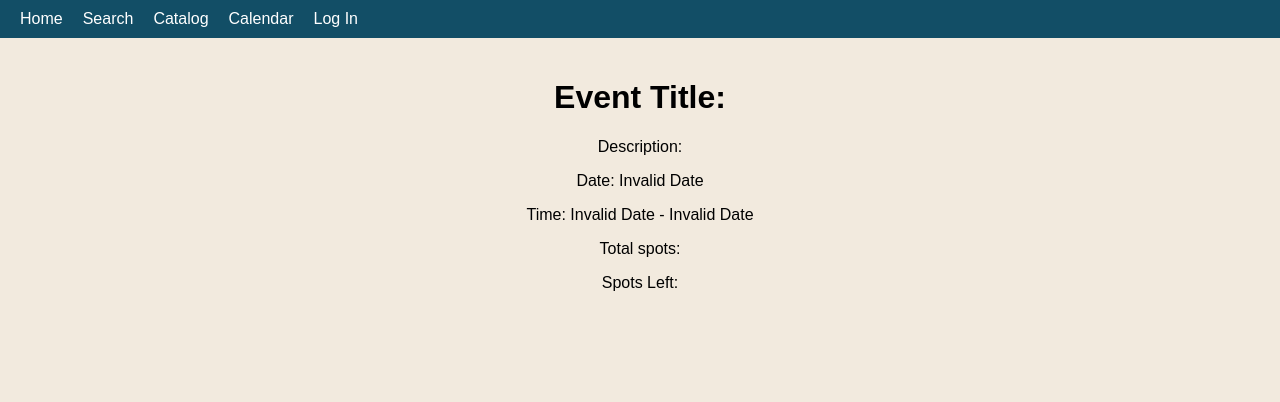
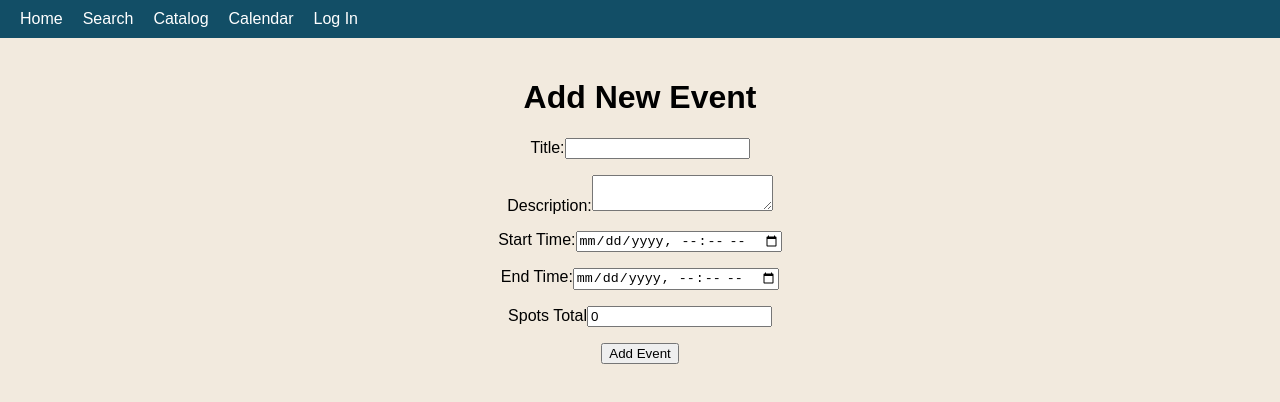
Before and after one commit to shikhap04/library-system, a React (Create React App) app: page /calendar/event/create in a window 1280 px wide. Shown: the top 402 px of the page. Built offline with nearby package versions, Linux system fonts and the light colour scheme; no server answers.

Commit message:
create event page

```diff
--- a/src/App.js
+++ b/src/App.js
@@ -14,6 +14,7 @@ import CreateResource from './CreateResource';
 import EventsCalendar from './Calendar';
 import Event from './EventDetails';
 import UpdateEvent from './EventUpdate';
+import CreateEvent from './CreateEvent';
 
 
 function App() {
@@ -33,6 +34,7 @@ function App() {
           <Route path="/calendar" element={<EventsCalendar/>} />
           <Route path="/calendar/event/:event_id" element={<Event/>} />
           <Route path="/calendar/event/update/:event_id" element={<UpdateEvent/>} />
+          <Route path="/calendar/event/create" element={<CreateEvent/>} />
         </Routes>
       </div>
     </Router>
--- /dev/null
+++ b/src/CreateEvent.js
@@ -0,0 +1,75 @@
+import React, { useState } from 'react';
+import axios from 'axios';
+
+const CreateEvent = () => {
+    const [event, setEvent] = useState({
+        event_name: '',
+        event_desc: '',
+        startTime: '',
+        endTime: '',
+        spotsTotal: 0,
+        spotsLeft: 0,
+        approved: "0",
+    });
+  const [error, setError] = useState('');
+  const [success, setSuccess] = useState('');
+
+
+  const handleChange = (e) => {
+    setEvent({ ...event, [e.target.name]: e.target.value });
+  };
+
+  const handleAddingEvent = async (e) => {
+    e.preventDefault();
+    try {
+      const response = await axios.post('/calendar/event/add', event);
+      if (response.status === 201) {
+        setSuccess('Successfully added event');
+        setError(null);
+      } else {
+        setError('Failed to adding event');
+        setSuccess(null);
+      }
+    } catch (error) {
+      console.error('Error adding event:', error);
+      setError('Failed to adding event');
+      setSuccess(null);
+    }
+  };
+
+
+  return (
+    <div>
+      <h1>Add New Event </h1>
+      <form onSubmit={handleAddingEvent}>
+        <div>
+            <p>
+                Title:
+                <input type="text" name="event_name" value={event.event_name} onChange={handleChange} required></input>
+            </p>
+            <p>
+                Description:
+                <textarea name="event_desc" value={event.event_desc} onChange={handleChange} required></textarea>
+            </p>
+            <p>
+                Start Time:
+                <input type="datetime-local" name="startTime" value={event.startTime} onChange={handleChange} required></input>
+            </p>
+            <p>
+                End Time:
+                <input type="datetime-local" name="endTime" value={event.endTime} onChange={handleChange} required></input>
+            </p>
+            <p>
+                Spots Total
+                <input type="text" name="spotsTotal" value={event.spotsTotal} onChange={handleChange} required></input>
+            </p>
+        </div>
+        <button type="submit">Add Event</button>
+      </form>
+      {error && <p style={{ color: 'red'}}>Error: {error}</p>}
+      {success && <p style={{ color: 'green'}}>Success: {success}</p>}
+    </div>
+  );
+};
+
+export default CreateEvent;
--- a/src/NavBar.js
+++ b/src/NavBar.js
@@ -32,6 +32,7 @@ const NavBar = () => {
         <>
           <Link to="/createaccount"> Create Account</Link>
           <Link to="createResource"> Add Resource</Link>
+          <Link to="/calendar/event/create">Add Event</Link>
         </>
       }
       {loggedIn ? (
```
Also changed, not shown: 1 other file (tests, documents, lock files or other folders).
